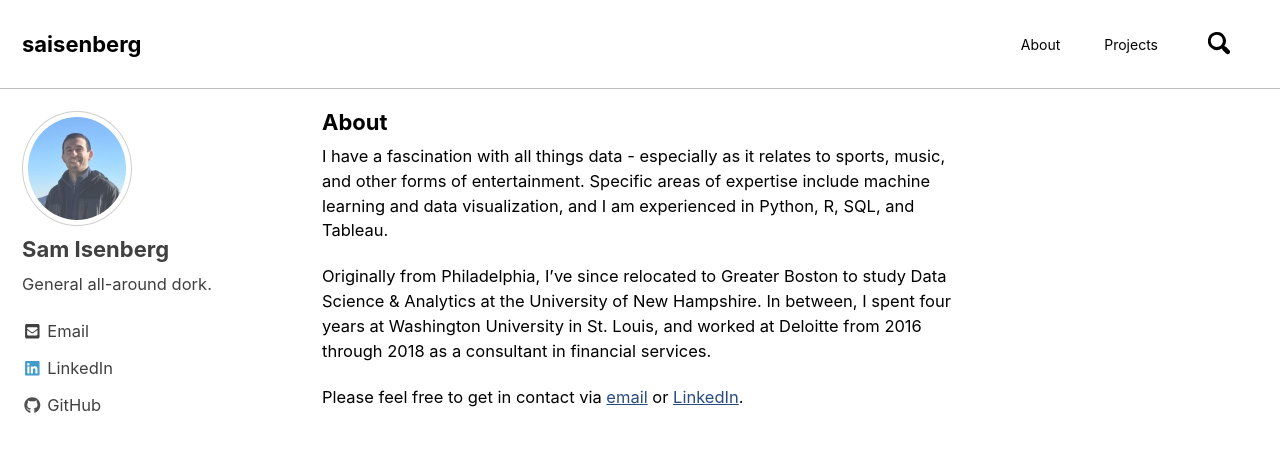
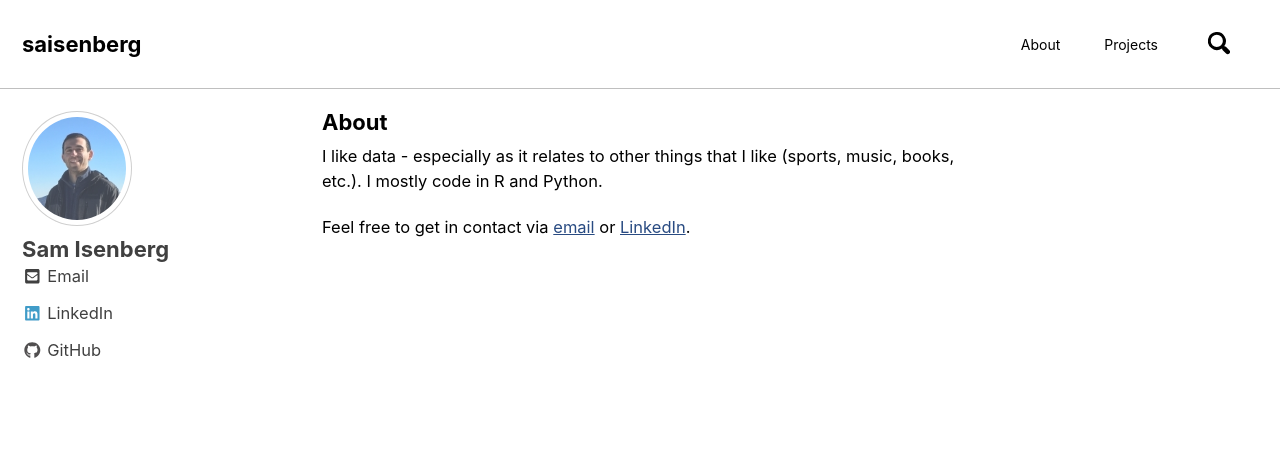
Before and after one commit to saisenberg/saisenberg.github.io, a Jekyll site: the page built from _pages/about.md, in a window 1280 px wide and 900 px high. Shown: the top 452 px of the window. Built offline with Jekyll 4.4.1, drawn with Linux system fonts in a browser that asks for light colours; nearby versions of some CDN libraries.

```diff
--- a/CHANGELOG (SI).txt
+++ b/CHANGELOG (SI).txt
@@ -1,4 +1,9 @@
 CHANGELOG
+
+0.56
+- added spotify-data-comparator post
+- removed bio
+- shortened "about me" section
 
 0.53-0.55
 - added rap-networks post
--- a/_config.yml
+++ b/_config.yml
@@ -102,7 +102,7 @@ analytics:
 author:
   name             : "Sam Isenberg"
   avatar           : "/images/avatar.JPG" # path of avatar image, e.g. "/assets/images/bio-photo.jpg"
-  bio              : "General all-around dork."
+  bio              :
   location         :
   email            : "isenbergsamuel@gmail.com"
   uri              :
--- a/_pages/about.md
+++ b/_pages/about.md
@@ -3,8 +3,6 @@ title: "About"
 permalink: "/about/"
 ---
 
-I have a fascination with all things data - especially as it relates to sports, music, and other forms of entertainment. Specific areas of expertise include machine learning and data visualization, and I am experienced in Python, R, SQL, and Tableau.
+I like data - especially as it relates to other things that I like (sports, music, books, etc.). I mostly code in R and Python.
 
-Originally from Philadelphia, I've since relocated to Greater Boston to study Data Science & Analytics at the University of New Hampshire. In between, I spent four years at Washington University in St. Louis, and worked at Deloitte from 2016 through 2018 as a consultant in financial services.
-
-Please feel free to get in contact via [email](mailto:isenbergsamuel@gmail.com) or [LinkedIn](https://www.linkedin.com/in/sam-isenberg-a107bba3).
+Feel free to get in contact via [email](mailto:isenbergsamuel@gmail.com) or [LinkedIn](https://www.linkedin.com/in/sam-isenberg-a107bba3).
```
Also changed, not shown: _pages/projects.md (+2 -1 lines), _posts/2019-05-18-spotify-data-comparator.md (added, +25 -0 lines).
